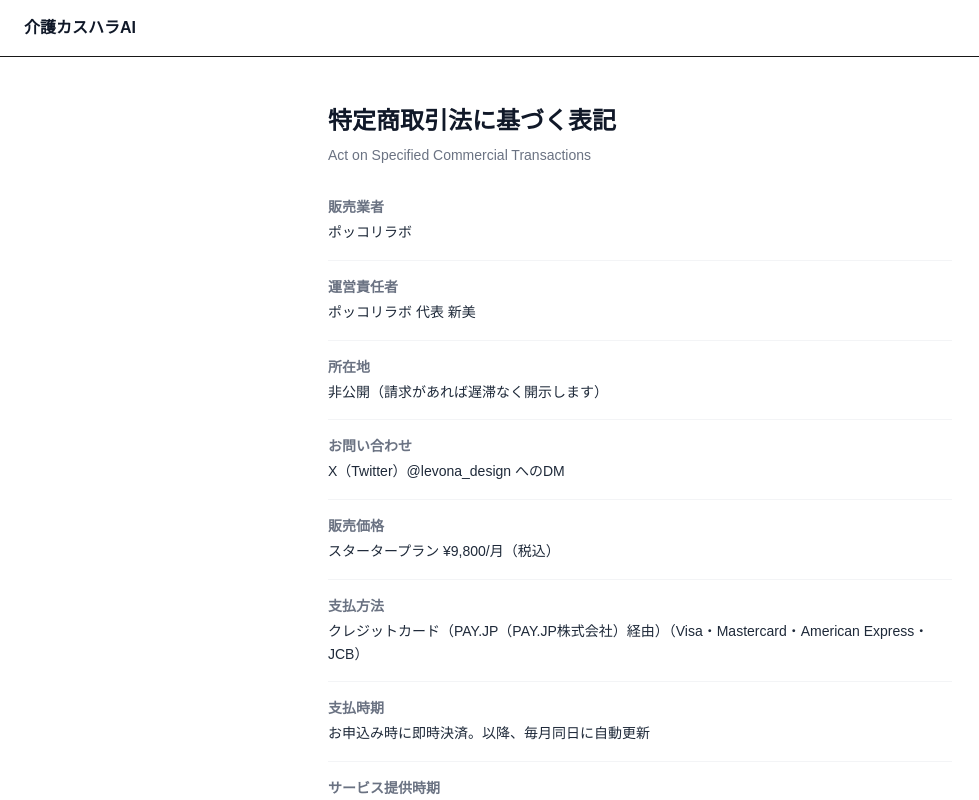
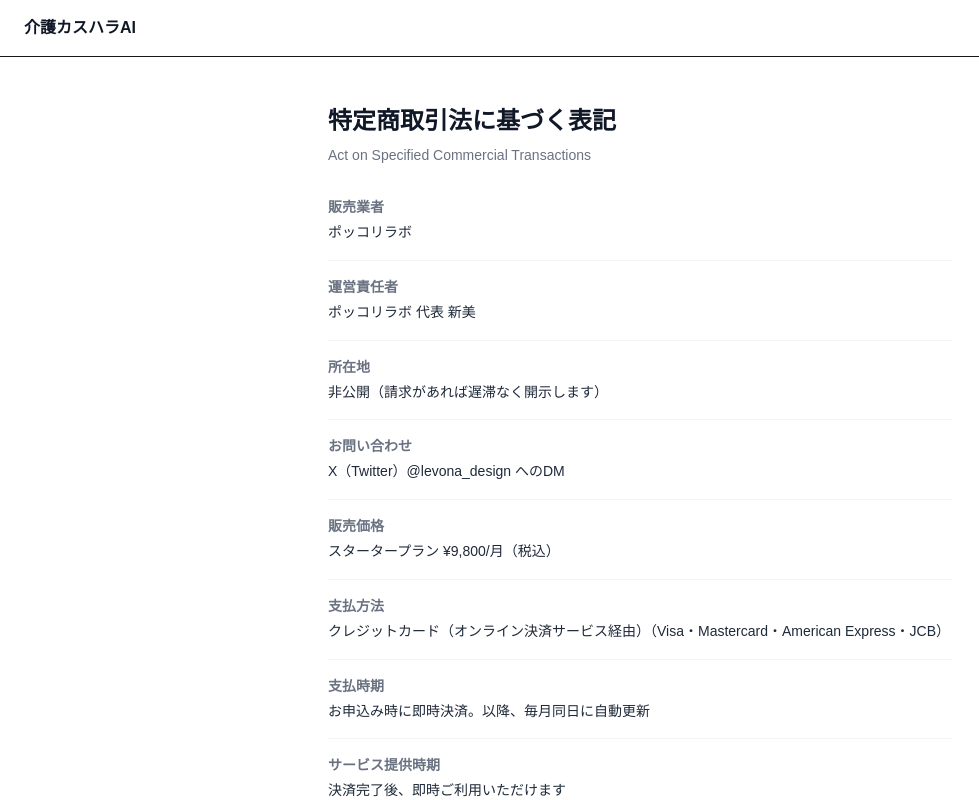
Before and after one commit to pokkori/kaigo-custharass-ai, a Next.js app: page /legal in a window 1280 px wide. Shown: the top 800 px of the page, without its empty margins (0-979 px from the left). Built offline with nearby package versions, Linux system fonts and the light colour scheme.

Commit message:
fix: 特商法ページ - 決済会社名を汎用表記に更新（審査対応）

```diff
--- a/app/legal/page.tsx
+++ b/app/legal/page.tsx
@@ -6,7 +6,7 @@ const ITEMS = [
   { label: "所在地", value: "非公開（請求があれば遅滞なく開示します）" },
   { label: "お問い合わせ", value: "X（Twitter）@levona_design へのDM" },
   { label: "販売価格", value: "スタータープラン ¥9,800/月（税込）" },
-  { label: "支払方法", value: "クレジットカード（PAY.JP（PAY.JP株式会社）経由）（Visa・Mastercard・American Express・JCB）" },
+  { label: "支払方法", value: "クレジットカード（オンライン決済サービス経由）（Visa・Mastercard・American Express・JCB）" },
   { label: "支払時期", value: "お申込み時に即時決済。以降、毎月同日に自動更新" },
   { label: "サービス提供時期", value: "決済完了後、即時ご利用いただけます" },
   { label: "商品代金以外の必要料金", value: "なし" },
```
